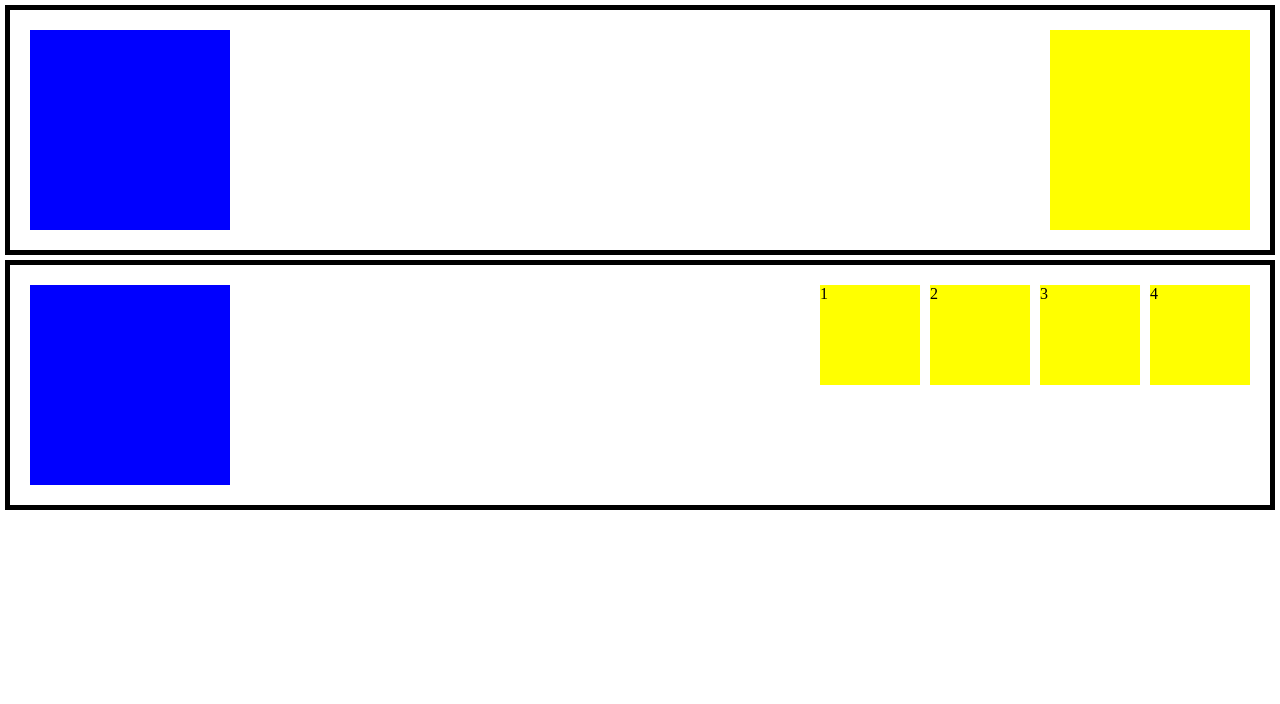
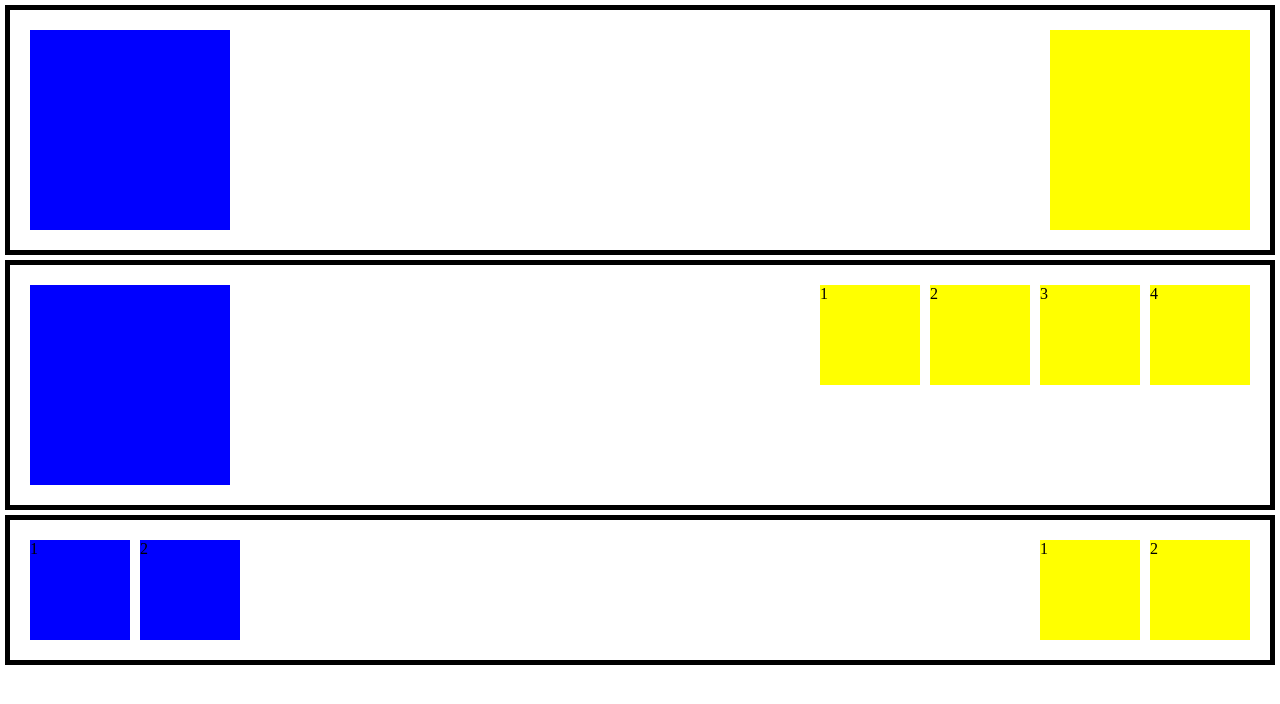
Before and after one commit to InnaPatlakha/lesson7, a plain HTML site: page index.html in a window 1280 px wide. Drawn offline with Linux system fonts and the light colour scheme.

Commit message:
picture 3

```diff
--- a/index.html
+++ b/index.html
@@ -29,6 +29,18 @@
     <div class="clearfix"></div>
   </div>
 
+  <div class="row">
+    <div class="block5">
+      <div class="mini2">1</div>
+      <div class="mini2">2</div>
+    </div>
+    <div class="block6">
+      <div class="mini3">1</div>
+      <div class="mini3">2</div>
+    </div>
+    <div class="clearfix"></div>
+  </div>
+
 </body>
 
 </html>
--- a/style.css
+++ b/style.css
@@ -37,3 +37,23 @@
   float: left;
   margin-left: 10px;
 }
+.block5 {
+  float: left;
+}
+.block6 {
+  float: right;
+}
+.mini2 {
+  height: 100px;
+  width: 100px;
+  background-color: blue;
+  float: left;
+  margin-right: 10px;
+}
+.mini3 {
+  height: 100px;
+  width: 100px;
+  background-color: yellow;
+  float: left;
+  margin-left: 10px;
+}
```
